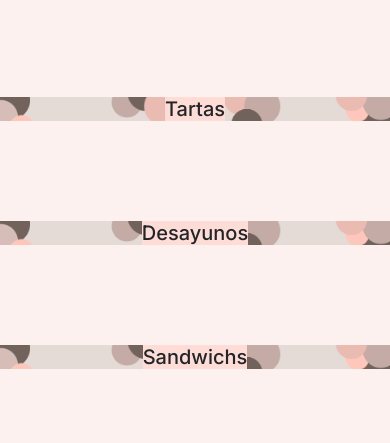
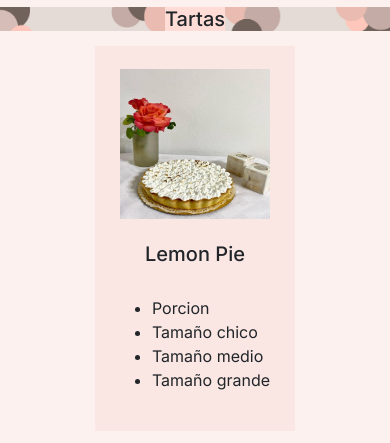
Before and after one commit to SantiBascal/PreEntrega2-SantiBascalCorrea, a plain HTML site: page pages/productos.html in a window 390 px wide. Shown: the part 109-552 px from the top of the page. Drawn offline with nearby package versions, Linux system fonts and the light colour scheme.

Commit message:
page Productos (mobile) casi terminado

```diff
--- a/css/style.css
+++ b/css/style.css
@@ -203,6 +203,40 @@ footer p {
     font-size: 20px;
 }
 
+/* Productos mobile */
+
+#productos{
+    display: flex;
+    flex-direction: column;
+    align-items: center;
+}
+
+.sProductos{
+    margin-top: 10px;
+    width: 100%;
+}
+
+.productos__style{
+    display: flex;
+    flex-direction: column;
+    align-items: center;
+    justify-items: center;
+}
+
+.tProductos{
+    height: 385px;
+    width: 200px;
+    background-color: rgb(250, 231, 227);
+    margin-top: 15px;
+    display: flex;
+    flex-direction: column;
+    justify-content: space-evenly;
+    align-items: center;
+}
+
+.tProductos h4{
+    font-size: 20px;
+}
 /* Style Tablet */
 
 @media (min-width: 768px) {
--- a/pages/productos.html
+++ b/pages/productos.html
@@ -50,9 +50,16 @@
         <div class="separador sProductos sTartas">
             <h3> Tartas </h3>
         </div>
-        <section class="tartas">
+        <section class="tartas productos__style">
             <div class="tProductos">
-
+                <img src="../images/tarta.jpeg" height="150px" width="150px">
+                <h4> Lemon Pie </h4>
+                <ul>
+                    <li> Porcion </li>
+                    <li> Tamaño chico </li>
+                    <li> Tamaño medio </li>
+                    <li> Tamaño grande </li>
+                </ul>
             </div>
             <div class="tProductos">
 
@@ -61,7 +68,7 @@
         <div class="separador sProductos sDesayunos">
             <h3> Desayunos </h3>
         </div>
-        <section class="desayunos">
+        <section class="desayunos productos__style">
             <div class="tProductos">
 
             </div>
@@ -72,7 +79,7 @@
         <div class="separador sProductos sSandwich">
             <h3>Sandwichs</h3>
         </div>
-        <section class="sandwich">
+        <section class="sandwich productos__style">
             <div class="tProductos">
 
             </div>
@@ -83,7 +90,7 @@
         <div class="separador sProductos sMeriendas">
             <h3> Bandejas para Meriendas </h3>
         </div>
-        <section class="meriendas">
+        <section class="meriendas productos__style">
             <div class="tProductos">
 
             </div>
```
